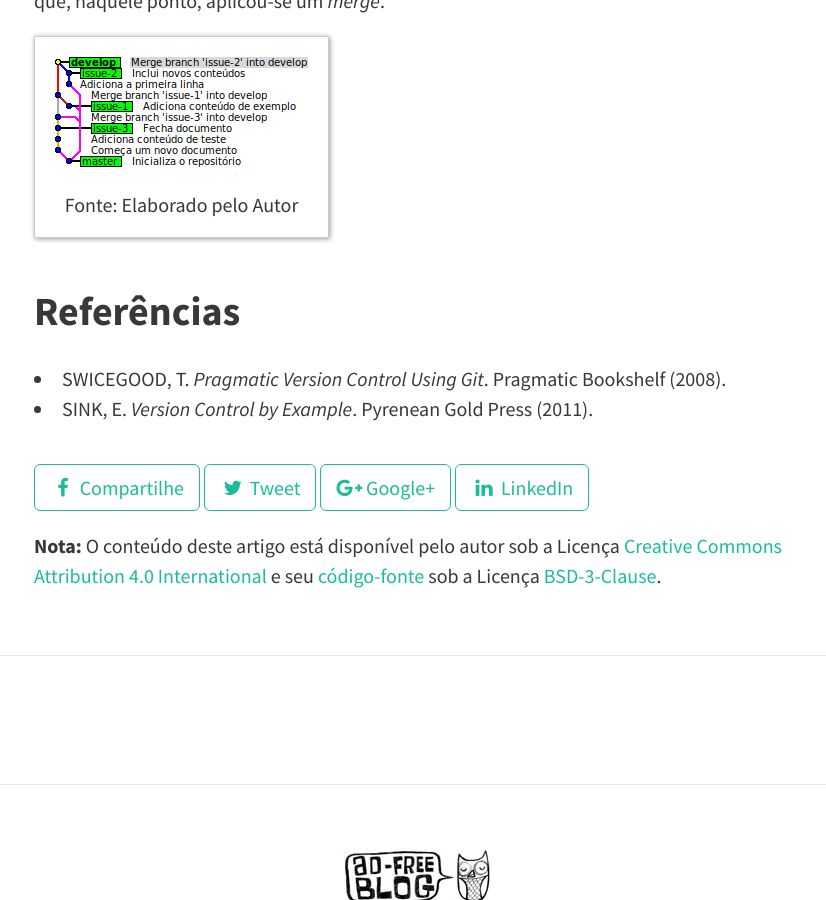
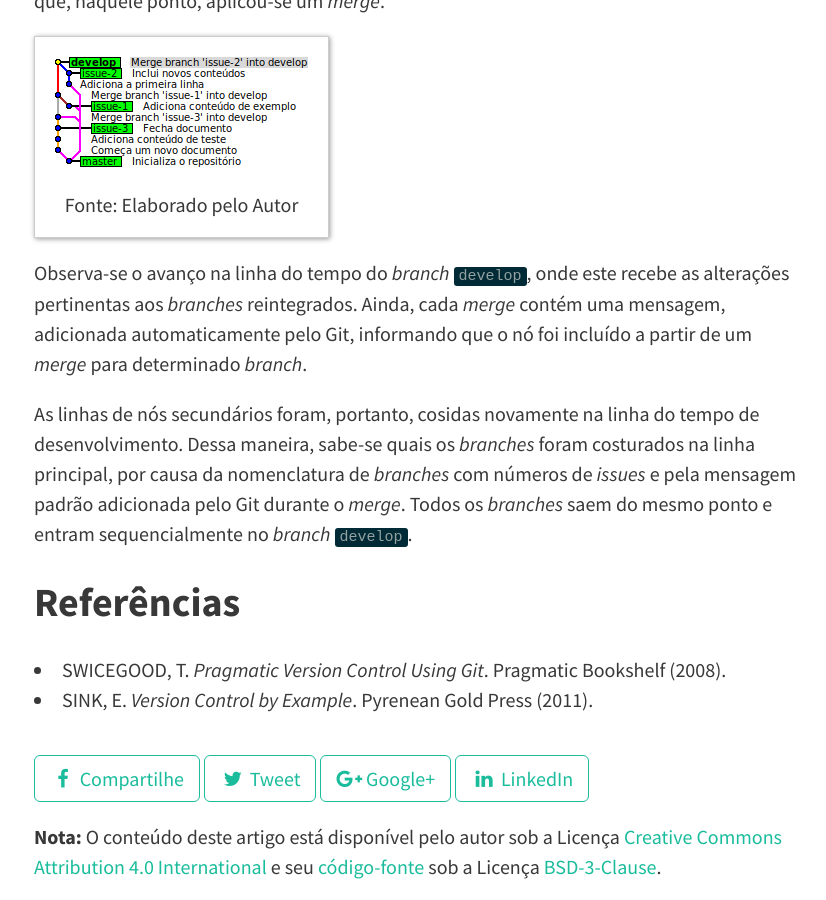
Before and after one commit to wandersonwhcr/wandersonwhcr.github.io, a Jekyll site: the page built from _posts/2017-03-11-alfaiate-git-merges.md, in a window 1280 px wide and 900 px high, scrolled down 1432 px. Shown: the whole window, without its empty margins (222-1048 px from the left). Built offline with Jekyll 4.4.1, drawn with Linux system fonts in a browser that asks for light colours; nearby versions of some CDN libraries; comment, search, counter and statistics services are not loaded.

Commit message:
Descreve a reintegração de nós

```diff
--- a/_posts/2017-03-11-alfaiate-git-merges.md
+++ b/_posts/2017-03-11-alfaiate-git-merges.md
@@ -32,6 +32,10 @@ O parâmetro `--no-ff` (_no fast forward_, sem avanço rápido, em tradução li
 
 {% include image.html src="/assets/img/2017-03-11-screenshot.png" description="Fonte: Elaborado pelo Autor" alt="Reintegração de Histórias Divergentes" %}
 
+Observa-se o avanço na linha do tempo do _branch_ `develop`, onde este recebe as alterações pertinentas aos _branches_ reintegrados. Ainda, cada _merge_ contém uma mensagem, adicionada automaticamente pelo Git, informando que o nó foi incluído a partir de um _merge_ para determinado _branch_.
+
+As linhas de nós secundários foram, portanto, cosidas novamente na linha do tempo de desenvolvimento. Dessa maneira, sabe-se quais os _branches_ foram costurados na linha principal, por causa da nomenclatura de _branches_ com números de _issues_ e pela mensagem padrão adicionada pelo Git durante o _merge_. Todos os _branches_ saem do mesmo ponto e entram sequencialmente no _branch_ `develop`.
+
 ## Referências
 
 * SWICEGOOD, T. _Pragmatic Version Control Using Git_. Pragmatic Bookshelf (2008).
```
